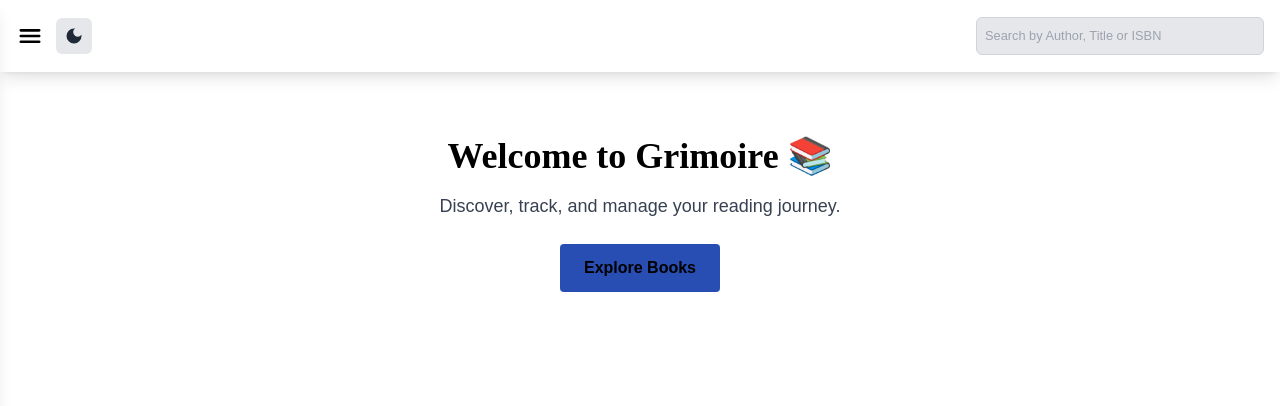
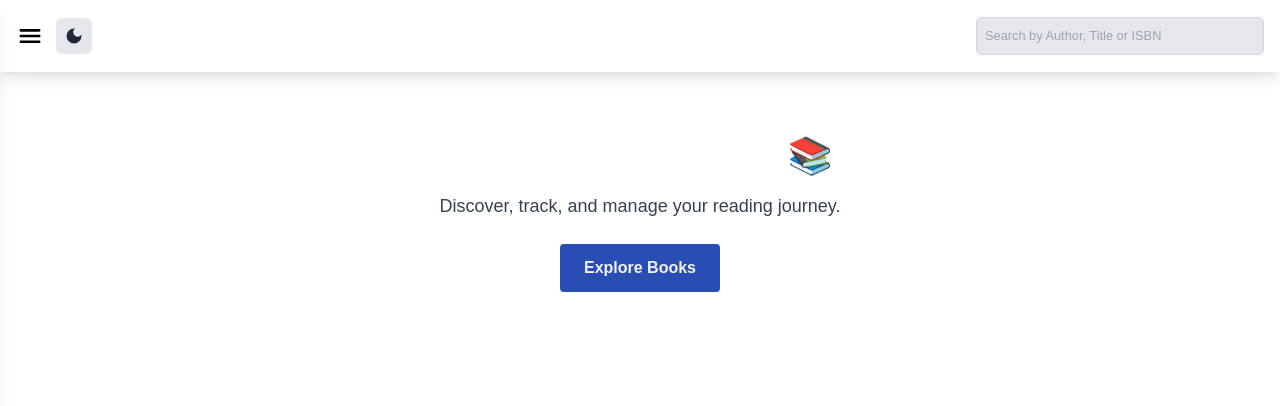
Before and after one commit to anthonyarinze/grimoire, a Next.js app: page / in a window 1280 px wide. Shown: the top 406 px of the page. Built offline with nearby package versions, Linux system fonts and the light colour scheme; no server answers.

Commit message:
Update herosection.tsx

```diff
--- a/src/app/components/homepage/herosection.tsx
+++ b/src/app/components/homepage/herosection.tsx
@@ -2,7 +2,7 @@ import Link from "next/link";
 
 export default function HeroSection() {
   return (
-    <section className="text-center py-16 px-4 dark:text-gray-300 dark:bg-gray-900 text-black">
+    <section className="text-center py-16 px-4 dark:text-gray-300 dark:bg-gray-900 text-white">
       <h1 className="text-4xl font-bold mb-4">Welcome to Grimoire 📚</h1>
       <p className="text-lg text-gray-700 dark:text-gray-300 mb-6">
         Discover, track, and manage your reading journey.
```
